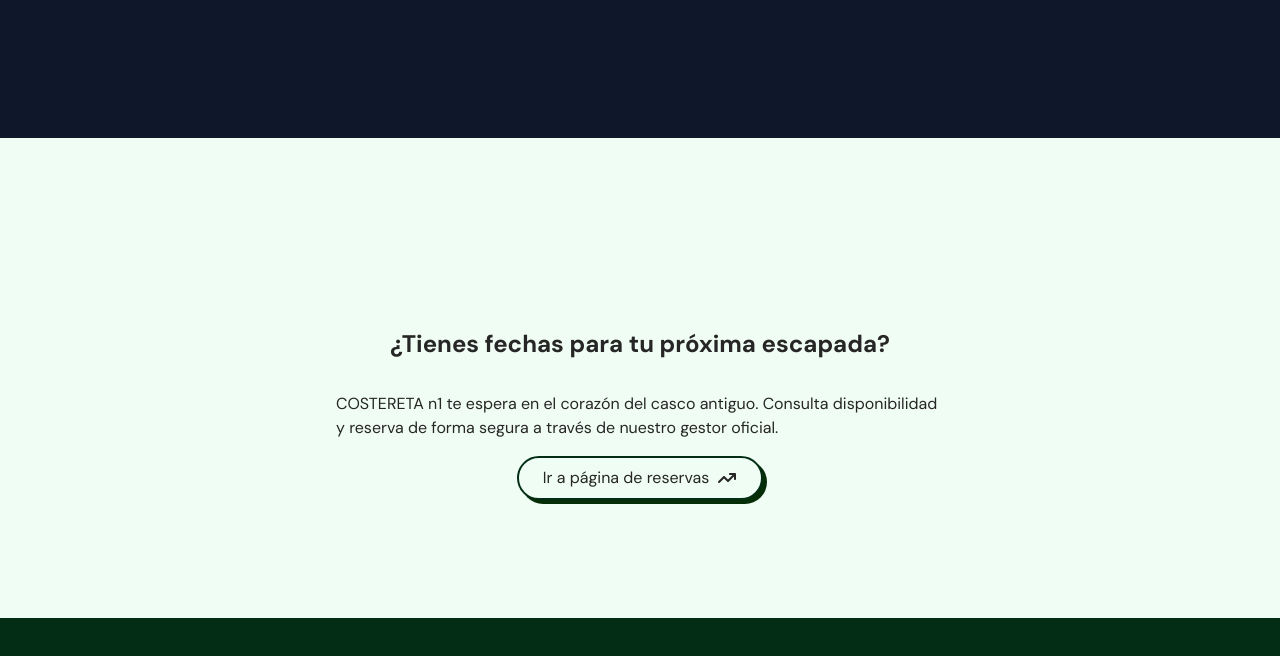
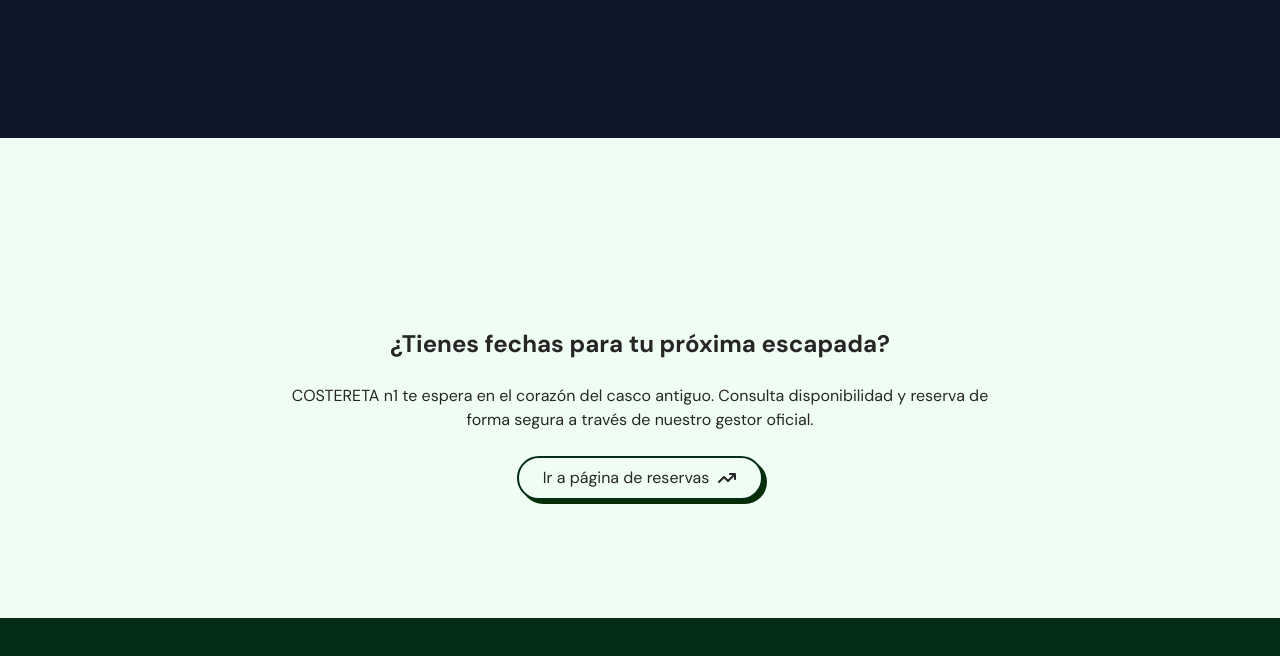
Before and after one commit to JaumeEsquerdo/costera-n1, a Next.js app in the folder costera-n1/: page /contacto in a window 1280 px wide. Shown: the part 9942-10598 px from the top of the page. Built offline with nearby package versions, Linux system fonts and the light colour scheme.

Commit message:
animar entrada textos BookingCta

```diff
--- a/costera-n1/app/components/BookingCTA.jsx
+++ b/costera-n1/app/components/BookingCTA.jsx
@@ -1,6 +1,21 @@
 import { useI18n } from "../hooks/usei18n";
 import { FontAwesomeIcon } from "@fortawesome/react-fontawesome";
 import { faArrowTrendUp } from "@fortawesome/free-solid-svg-icons";
+import { motion } from "framer-motion";
+
+const containerVariants = {
+  hidden: {},
+  visible: {
+    transition: {
+      staggerChildren: 0.2,
+    },
+  },
+};
+
+const itemsVariants = {
+  hidden: { opacity: 0 },
+  visible: { opacity: 1, transition: { duration: 0.5, ease: "easeOut" } },
+};
 
 export const BookingCTA = () => {
   const { t } = useI18n();
@@ -8,21 +23,40 @@ export const BookingCTA = () => {
   const textsBookingCta = t.Home.BookingCTA;
 
   return (
-    <section className="min-h-[60vh] flex flex-col justify-center items-center  p-8 pt-26">
-      <h3 className="text-2xl font-bold mb-8 text-center">
-        {textsBookingCta.title}
-      </h3>
-      <div className="flex flex-col gap-4 items-center lg:max-w-1/2">
-        <p>{textsBookingCta.description}</p>
-        <a className="border-2 border-green-950 bg-green-50 rounded-4xl cursor-pointer w-fit py-2 px-6 shadow-[4px_4px_0px_0px_rgba(5,46,7,1)] active:shadow-none active:translate-x-0.5 active:translate-y-0.5 hover:bg-green-100 transition-all flex items-center gap-2">
+    <section className="min-h-[60vh] flex flex-col justify-center items-center  p-8 pt-10 lg:pt-26">
+      <motion.div
+        variants={containerVariants}
+        initial="hidden"
+        whileInView="visible"
+        viewport={{ once: true, amount: 0.3 }}
+        className="flex flex-col justify-center gap-6 items-center"
+      >
+        <motion.h3
+          variants={itemsVariants}
+          className="text-2xl font-bold text-center"
+        >
+          {textsBookingCta.title}
+        </motion.h3>
+        {/* <motion.div
+          variants={containerVariants}
+          className="flex flex-col gap-4 lg:gap-6 items-center lg:max-w-2/3"
+        > */}
+        <motion.p variants={itemsVariants} className="text-center lg:max-w-2/3">
+          {textsBookingCta.description}
+        </motion.p>
+        <motion.a
+          variants={itemsVariants}
+          className="border-2 border-green-950 bg-green-50 rounded-4xl cursor-pointer w-fit py-2 px-6 shadow-[4px_4px_0px_0px_rgba(5,46,7,1)] active:shadow-none active:translate-x-0.5 active:translate-y-0.5 hover:bg-green-100 transition-all flex items-center gap-2"
+        >
           {" "}
           {textsBookingCta.button}
           <FontAwesomeIcon
             icon={faArrowTrendUp}
             className="w-4 h-4 lg:w-6 lg:h-6 shrink-0"
           />
-        </a>
-      </div>
+        </motion.a>
+      </motion.div>
+      {/* </motion.div> */}
     </section>
   );
 };
--- a/costera-n1/app/components/PresentationHouse.jsx
+++ b/costera-n1/app/components/PresentationHouse.jsx
@@ -1,7 +1,7 @@
 "use client";
 import Image from "next/image";
 import { useState, useRef } from "react";
-import { delay, useScroll } from "framer-motion";
+import { delay, easeOut, useScroll } from "framer-motion";
 import { ParallaxImage } from "./ParallaxImage";
 // import Link from "next/link";
 import { useI18n } from "../hooks/usei18n";
@@ -11,7 +11,7 @@ const itemVariants = {
   hidden: { opacity: 0 },
   visible: {
     opacity: 1,
-    transition: { duration: 0.4, delay: 0.6 },
+    transition: { duration: 0.4, delay: 0.6, ease: easeOut },
   },
 };
 const containerVariants = {
```
